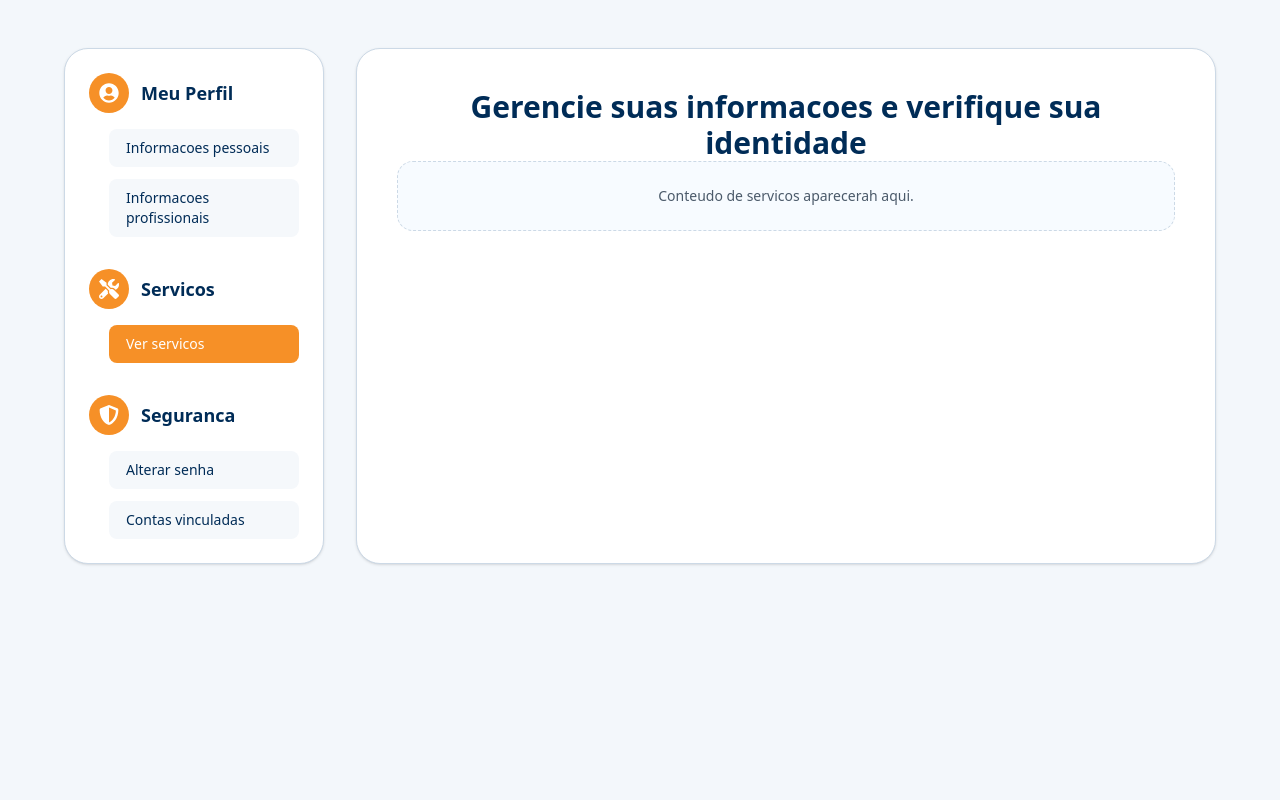
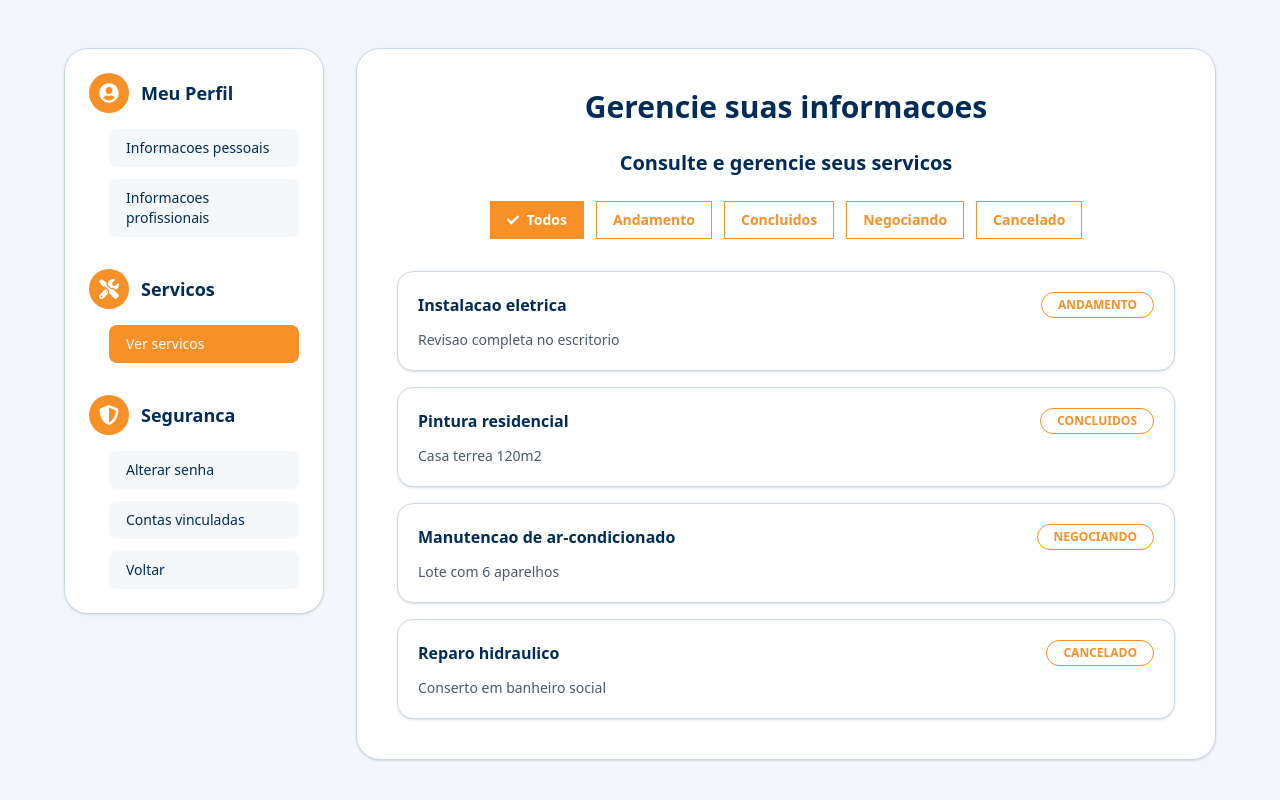
Before and after one commit to TeuServico/frontend, a React (Vite) app in the folder Teu-Servico/: page /edit-profile in a window 1280 px wide. Both pictures are taken after a click on the button "Ver servicos". Shown: the top 800 px of the page. Built offline with nearby package versions, Linux system fonts and the light colour scheme.

Commit message:
:construction: build(EditPageInfo): ver serviços pronto com mocks

```diff
--- a/Teu-Servico/src/pages/EditInfo/EditInfor.jsx
+++ b/Teu-Servico/src/pages/EditInfo/EditInfor.jsx
@@ -4,6 +4,7 @@ import { FaUserCircle, FaTools, FaShieldAlt, FaCamera } from "react-icons/fa";
 import { ProfessionalInfoPlaceholder } from "./ProfessionalInfoPlaceholder";
 import { SecurityPlaceholder } from "./SecurityPlaceholder";
 import { ServicesPlaceholder } from "./ServicesPlaceholder";
+import { useNavigate } from "react-router-dom";
 
 
 
@@ -46,6 +47,8 @@ const EditInfo = () => {
     const [selectedImageName, setSelectedImageName] = useState("");
     const [imagePreview, setImagePreview] = useState(null);
     const fileInputRef = useRef(null);
+
+    const navigate = useNavigate()
 
     const handleFieldChange = (id, newValue) => {
         setFields((prev) => ({ ...prev, [id]: newValue }));
@@ -260,12 +263,16 @@ const EditInfo = () => {
                         <MenuButton active={activeSection === "linkedAccounts"} onClick={() => setActiveSection("linkedAccounts")}>
                             Contas vinculadas
                         </MenuButton>
+                        <MenuButton onClick={() => navigate('/')}>
+                            Voltar
+                        </MenuButton>
                     </MenuSection>
+
                 </aside>
 
                 <div className="rounded-3xl border border-[#ccd9e6] bg-white p-6 shadow-sm md:p-10">
                     <h1 className="text-center text-xl font-semibold md:text-3xl">
-                        Gerencie suas informacoes e verifique sua identidade
+                        Gerencie suas informacoes
                     </h1>
                     {renderContent()}
                 </div>
--- a/Teu-Servico/src/pages/EditInfo/ServicesPlaceholder.jsx
+++ b/Teu-Servico/src/pages/EditInfo/ServicesPlaceholder.jsx
@@ -1,6 +1,87 @@
+import { useMemo, useState } from "react";
+import { FaCheck } from "react-icons/fa";
 
-export const ServicesPlaceholder = () => (
-    <div className="rounded-2xl border border-dashed border-[#ccd9e6] bg-[#f7fbff] p-6 text-center text-sm text-[#4b5a6a]">
-        Conteudo de servicos aparecerah aqui.
-    </div>
+const FILTERS = [
+    { key: "todos", label: "Todos" },
+    { key: "andamento", label: "Andamento" },
+    { key: "concluidos", label: "Concluidos" },
+    { key: "negociando", label: "Negociando" },
+    { key: "cancelado", label: "Cancelado" },
+];
+
+const MOCK_PROPOSALS = [
+    { id: 1, title: "Instalacao eletrica", description: "Revisao completa no escritorio", status: "andamento" },
+    { id: 2, title: "Pintura residencial", description: "Casa terrea 120m2", status: "concluidos" },
+    { id: 3, title: "Manutencao de ar-condicionado", description: "Lote com 6 aparelhos", status: "negociando" },
+    { id: 4, title: "Reparo hidraulico", description: "Conserto em banheiro social", status: "cancelado" },
+];
+
+const ButtonFilter = ({ isActive, label, onClick }) => (
+    <li>
+        <button
+            type="button"
+            onClick={onClick}
+            className={`flex items-center gap-2 border border-[#F69027] px-4 py-2 text-sm font-semibold transition-colors ${
+                isActive ? "bg-[#F69027] text-white" : "bg-white text-[#F69027] hover:bg-[#fff2e4]"
+            }`}
+        >
+            {isActive && <FaCheck className="text-xs" />}
+            <span>{label}</span>
+        </button>
+    </li>
 );
+
+export const ServicesPlaceholder = () => {
+    const [activeFilter, setActiveFilter] = useState("todos");
+
+    const filteredProposals = useMemo(() => {
+        if (activeFilter === "todos") {
+            return MOCK_PROPOSALS;
+        }
+        return MOCK_PROPOSALS.filter((proposal) => proposal.status === activeFilter);
+    }, [activeFilter]);
+
+    return (
+        <section className="mt-6">
+            <h2 className="text-center text-lg font-semibold text-[#002C57] md:text-xl">
+                Consulte e gerencie seus servicos
+            </h2>
+
+            <ul className="mt-6 flex flex-wrap items-center gap-3 justify-center">
+                {FILTERS.map((filter) => (
+                    <ButtonFilter
+                        key={filter.key}
+                        label={filter.label}
+                        isActive={activeFilter === filter.key}
+                        onClick={() => setActiveFilter(filter.key)}
+                    />
+                ))}
+            </ul>
+
+            <div className="mt-8 grid gap-4">
+                {filteredProposals.length === 0 ? (
+                    <div className="rounded-xl border border-dashed border-[#ccd9e6] bg-[#fef8f1] p-6 text-center text-sm text-[#4b5a6a]">
+                        Nenhuma proposta neste filtro por enquanto.
+                    </div>
+                ) : (
+                    filteredProposals.map((proposal) => (
+                        <article
+                            key={proposal.id}
+                            className="rounded-2xl border border-[#ccd9e6] bg-white p-5 shadow-sm"
+                        >
+                            <header className="flex flex-wrap items-center justify-between gap-2">
+                                <h3 className="text-base font-semibold text-[#002C57]">
+                                    {proposal.title}
+                                </h3>
+                                <span className="rounded-full border border-[#F69027] px-4 py-1 text-xs font-semibold uppercase text-[#F69027]">
+                                    {FILTERS.find((filter) => filter.key === proposal.status)?.label ?? proposal.status}
+                                </span>
+                            </header>
+                            <p className="mt-3 text-sm text-[#4b5a6a]">{proposal.description}</p>
+                        </article>
+                    ))
+                )}
+            </div>
+        </section>
+    );
+};
```
Also changed, not shown: Teu-Servico/src/App.jsx (line endings or trailing spaces).
